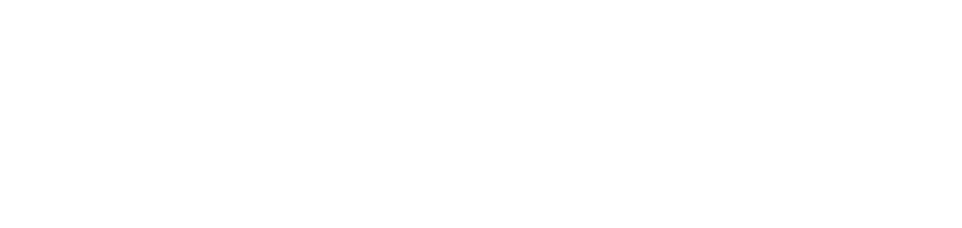
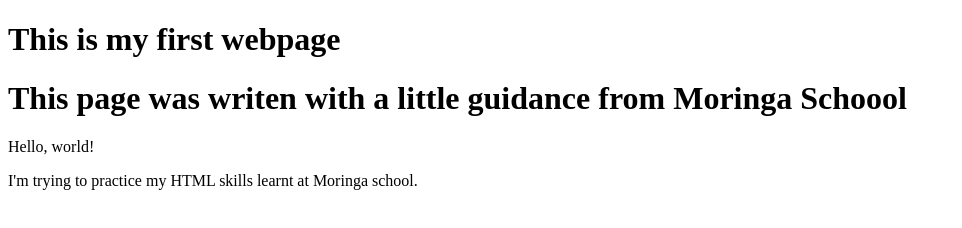
Before and after one commit to NewtonGitau/webpa9e, a plain HTML site: page my-first-website.html in a window 1280 px wide. Shown: the whole page, without its empty margins (0-962 px from the left). Drawn offline with Linux system fonts and the light colour scheme.

Commit message:
add header block elements

```diff
--- a/my-first-website.html
+++ b/my-first-website.html
@@ -4,6 +4,10 @@
         <title>My First Webpage</title>
     </head>
     <body>
+        <h1>This is my first webpage</h1>
+        <h1>This page was writen with a little guidance from Moringa Schoool</h1>
 
+        <p>Hello, world!</p>
+        <p>I'm trying to practice my HTML skills learnt at Moringa school.</p>
     </body>
 </html>
```
